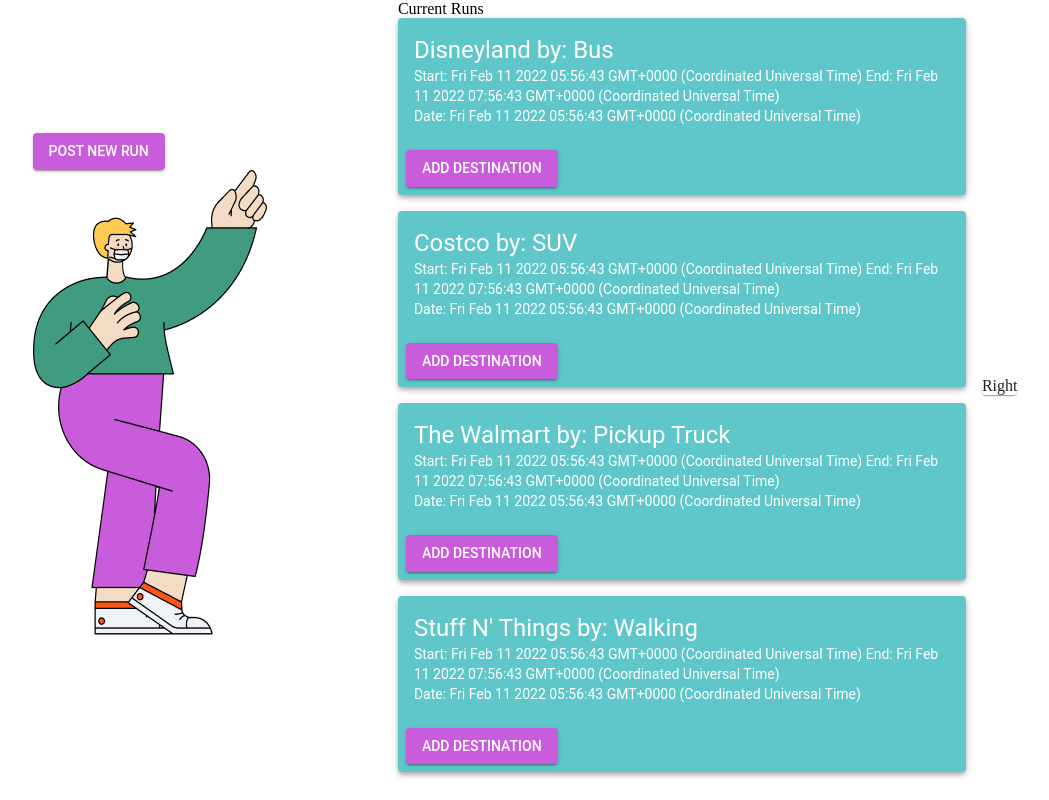
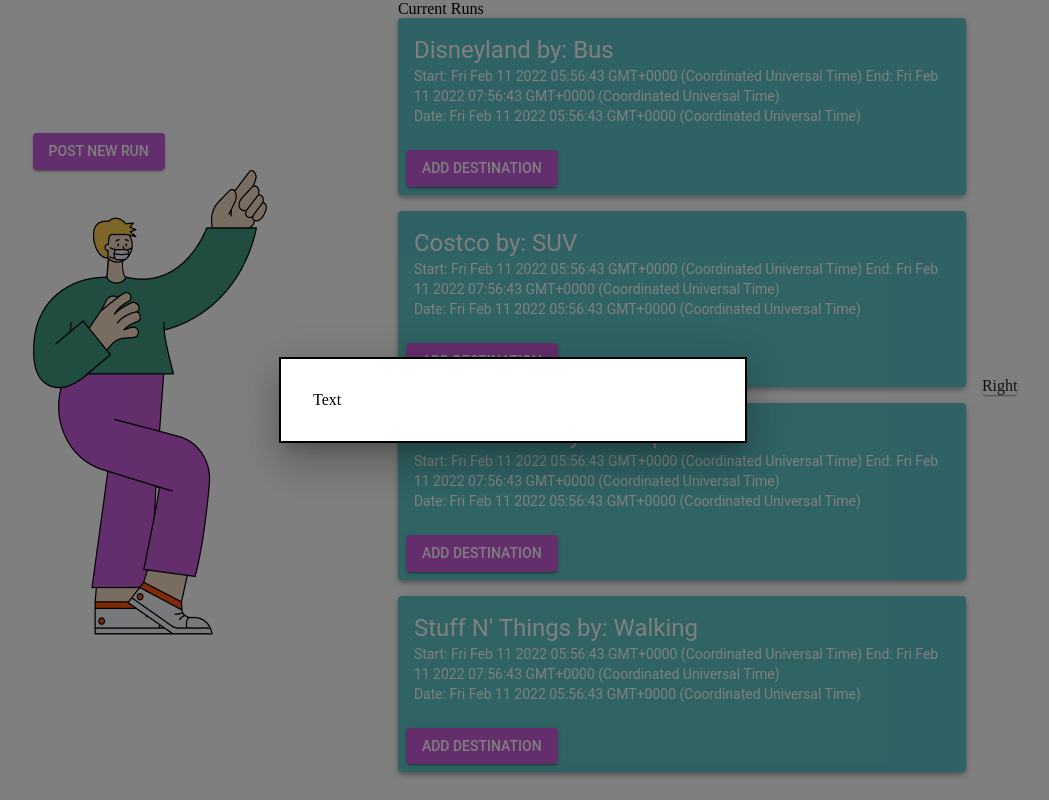
Before and after one commit to rpp31-boc-lachesis/neighbr, a React (Create React App) app in the folder client/: page /runnerDash in a window 1280 px wide. Both pictures are taken after a click on the button "POST NEW RUN". Shown: the whole page, without its empty margins (127-1176 px from the left). Built offline with nearby package versions, Linux system fonts and the light colour scheme; the HTML template or start-up script is replaced by a standard one.

Commit message:
modal working, need to add form

```diff
--- a/client/src/components/RunnerDash/AddRunModal.jsx
+++ b/client/src/components/RunnerDash/AddRunModal.jsx
@@ -3,7 +3,6 @@ import Box from '@mui/material/Box';
 import Button from '@mui/material/Button';
 import Typography from '@mui/material/Typography';
 import Modal from '@mui/material/Modal';
-import useTheme from '@mui/styles'
 
 const style = {
   position: 'absolute',
@@ -24,9 +23,17 @@ export default function AddRunModal(props) {
 
   return (
     <div>
-      <Box sx={style}>
-        open={ open }
-      </Box>
+      <Button variant="contained" onClick={handleOpen}>Post New Run</Button>
+      <Modal
+        open={open}
+        onClose={handleClose}
+        aria-labelledby="modal-new-run"
+        aria-describedby="modal-description"
+      >
+        <Box sx={style}>
+          Text
+        </Box>
+      </Modal>
     </div>
-  )
+  );
 }
--- a/client/src/components/RunnerDash/RunnerDash.jsx
+++ b/client/src/components/RunnerDash/RunnerDash.jsx
@@ -10,6 +10,7 @@ import Grid from '@mui/material/Grid';
 import Button from '@mui/material/Button';
 import wavyBuddyPoint from '../../assets/wavyBuddiesStanding.png';
 import Destination from './Destination.jsx';
+import AddRunModal from './AddRunModal.jsx';
 
 export default function RunnerDash(props) {
   const { destinations } = props;
@@ -21,7 +22,7 @@ export default function RunnerDash(props) {
           <Container
             maxwidth="sm"
           >
-            <Button variant="contained">Post New Run</Button>
+            <AddRunModal />
             <img src={wavyBuddyPoint} alt="" />
           </Container>
         </Grid>
```
